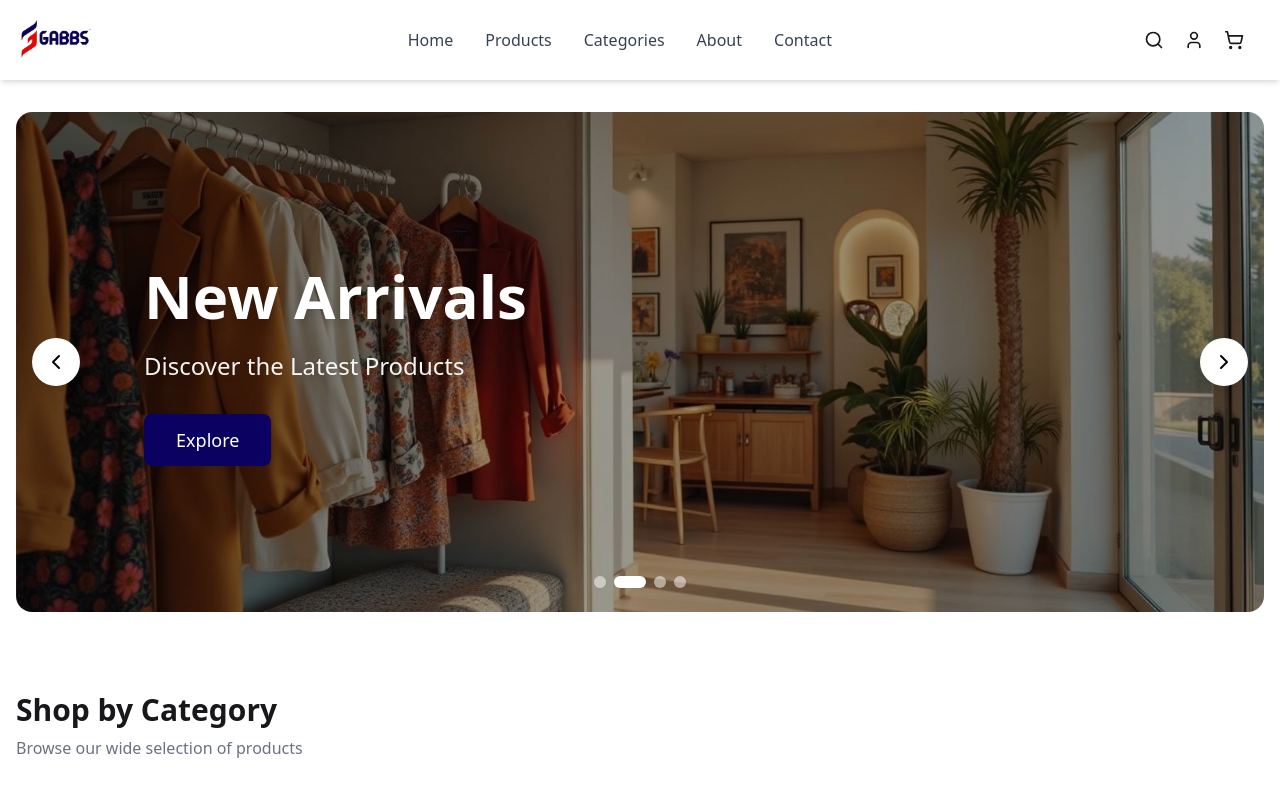
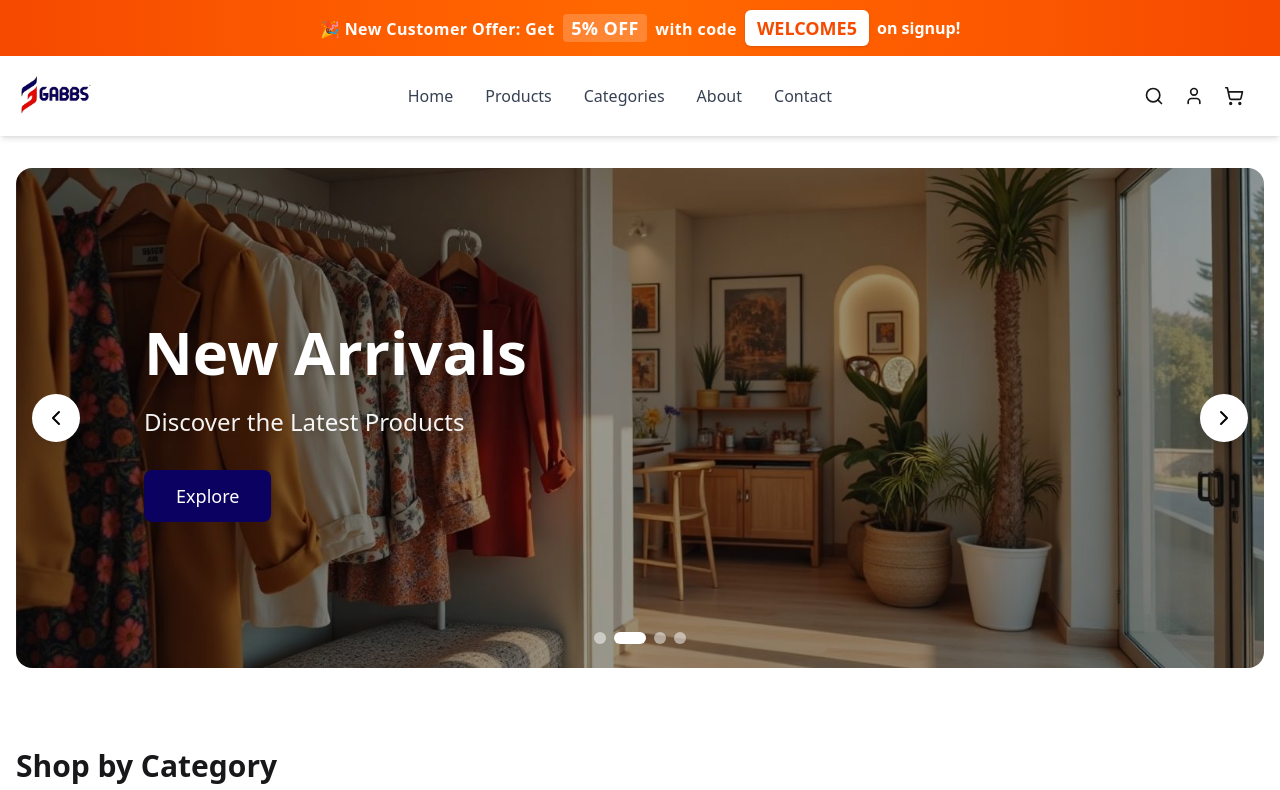
Before and after one commit to tobe30/gabbs, a React (Vite) app in the folder frontend/: page / in a window 1280 px wide. Shown: the top 790 px of the page. Built offline with nearby package versions, Linux system fonts and the light colour scheme; no server answers.

Commit message:
added banner

```diff
--- a/frontend/src/pages/Home.jsx
+++ b/frontend/src/pages/Home.jsx
@@ -13,6 +13,20 @@ const Home = () => {
   const newArrivals = products.filter((p) => p.inStock).slice(0, 5);
   return (
     <div>
+            {/* Promotional Banner */}
+      <section className="bg-gradient-to-r from-orange-600 via-orange-500 to-orange-600 text-white py-2.5 shadow-md animate-fade-in">
+        <div className="container mx-auto px-4">
+          <div className="flex items-center justify-center gap-2 text-center">
+            <span className="text-sm md:text-base font-semibold tracking-wide">
+              🎉 New Customer Offer: Get <span className="font-bold text-lg mx-1 px-2 py-0.5 bg-white/20 rounded">5% OFF</span> with code
+            </span>
+            <span className="font-bold text-base md:text-lg bg-white text-orange-600 px-3 py-1 rounded-md shadow-sm">
+              WELCOME5
+            </span>
+            <span className="text-sm md:text-base font-semibold">on signup!</span>
+          </div>
+        </div>
+      </section>
         <Navbar/>
 
         {/* Hero Carousel */}
```
